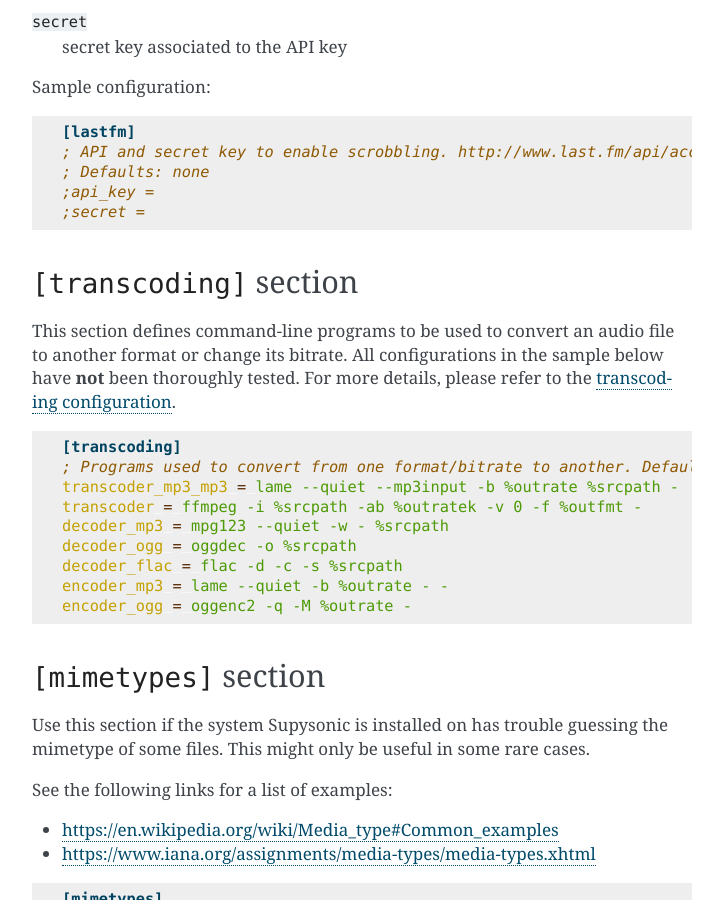
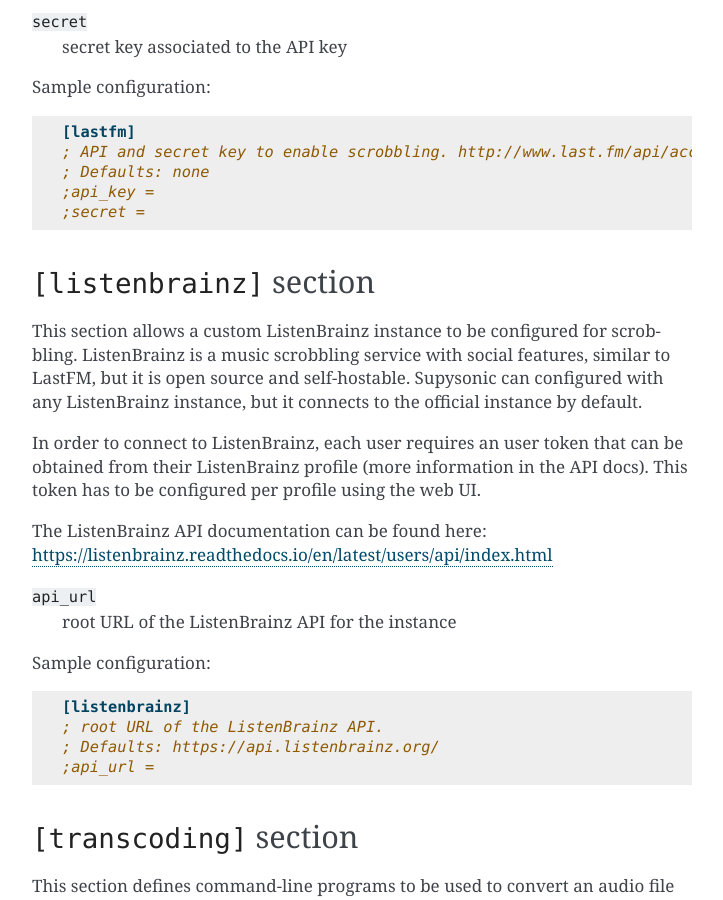
Before and after one commit to spl0k/supysonic, a Sphinx documentation site: the page built from docs/setup/configuration.rst, in a window 1280 px wide and 900 px high, scrolled down 6045 px. Shown: the whole window, without its empty margins (388-1111 px from the left). Built offline with Sphinx 7.4.7, drawn with Linux system fonts in a browser that asks for light colours; some of the changed text lies outside the part shown.

Commit message:
Add ListenBrainz documentation and tests

```diff
--- a/docs/index.rst
+++ b/docs/index.rst
@@ -12,10 +12,12 @@ Current supported features are:
 * cover art
 * starred tracks/albums and ratings
 * `Last.FM`__ scrobbling
+* `ListenBrainz`__ scrobbling
 * Jukebox mode
 
 __ http://www.subsonic.org/
 __ https://www.last.fm/
+__ https://listenbrainz.org/
 
 .. rubric:: User's guide
 
--- a/docs/setup/configuration.rst
+++ b/docs/setup/configuration.rst
@@ -293,6 +293,35 @@ Sample configuration::
    ;api_key =
    ;secret =
 
+.. _conf-listenbrainz:
+
+``[listenbrainz]`` section
+--------------------------
+
+This section allows a custom ListenBrainz instance to be configured
+for scrobbling. ListenBrainz is a music scrobbling service with social
+features, similar to LastFM, but it is open source and
+self-hostable. Supysonic can configured with any ListenBrainz
+instance, but it connects to the official instance by default.
+
+In order to connect to ListenBrainz, each user requires an user token
+that can be obtained from their ListenBrainz profile (more information
+in the API docs). This token has to be configured per profile using
+the web UI.
+
+The ListenBrainz API documentation can be found here:
+https://listenbrainz.readthedocs.io/en/latest/users/api/index.html
+
+``api_url``
+   root URL of the ListenBrainz API for the instance
+
+Sample configuration::
+
+   [listenbrainz]
+   ; root URL of the ListenBrainz API.
+   ; Defaults: https://api.listenbrainz.org/
+   ;api_url =
+
 .. _conf-transcoding:
 
 ``[transcoding]`` section
```
Also changed, not shown: README.md (+3 -1 lines), 3 other files.
